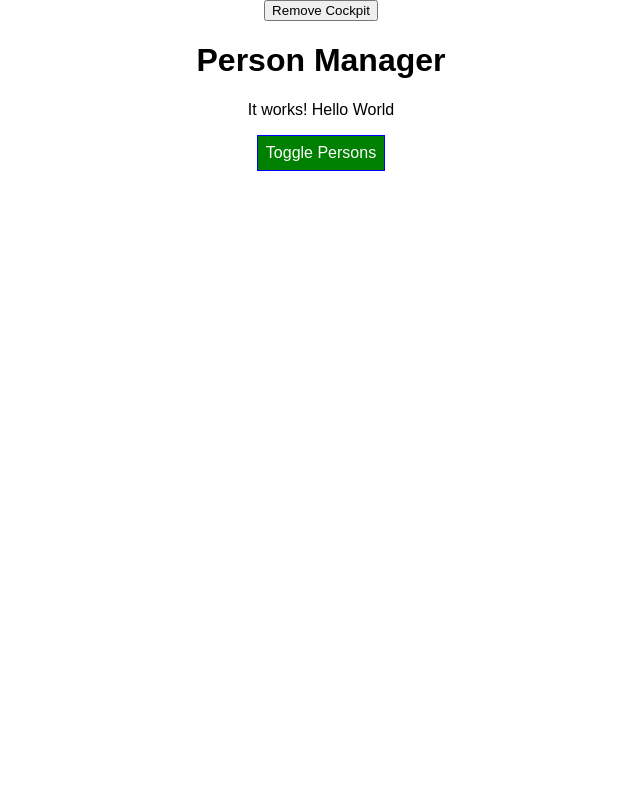
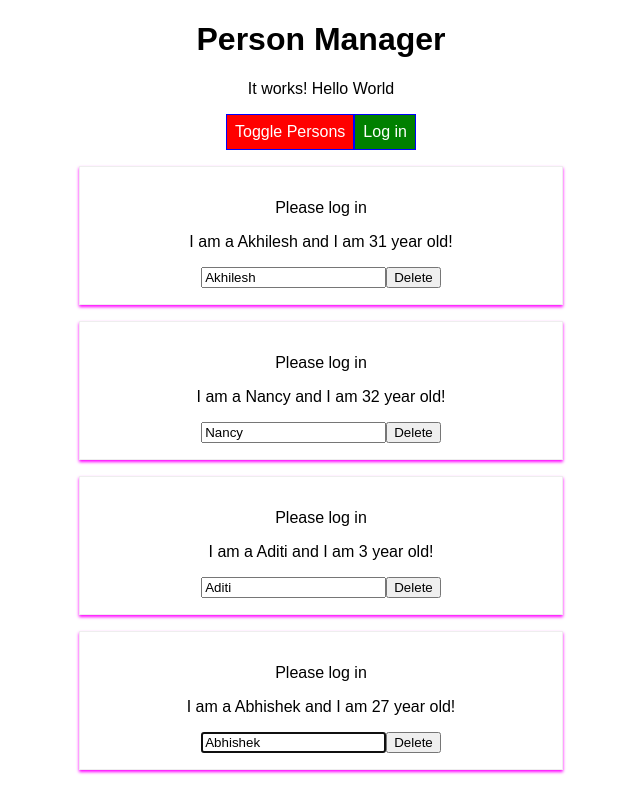
Before and after one commit to akhi0gupta007/sts-workspace, a React app in the folder react-complete-guide/: page / in a window 1280 px wide. Shown: the whole page, without its empty margins (319-959 px from the left). Built offline with nearby package versions, Linux system fonts and the light colour scheme.

Commit message:
Auth Context and props validation

```diff
--- a/react-complete-guide/package.json
+++ b/react-complete-guide/package.json
@@ -31,6 +31,7 @@
     "postcss-flexbugs-fixes": "3.2.0",
     "postcss-loader": "2.0.8",
     "promise": "8.0.1",
+    "prop-types": "^15.7.2",
     "radium": "^0.26.0",
     "raf": "3.4.0",
     "react": "^16.13.1",
--- a/react-complete-guide/src/components/Cockpit/Cockpit.js
+++ b/react-complete-guide/src/components/Cockpit/Cockpit.js
@@ -1,21 +1,28 @@
-import React,{useEffect} from "react";
+import React, { useEffect,useRef } from "react";
 import classes from "./Cockpit.css";
+import AuthContext from "../../context/auth-context"
 
 const cockpit = (props) => {
+
+  const toggleBtnRef = useRef(null);
+
   useEffect(() => {
-    console.log('[cockpit.js] useEffect ');
+    console.log("[cockpit.js] useEffect ");
+
+    //useEffect is react hook executes after parsing JSX
     //Http request. it is componentdidupdate and componentdidmount in one effect
     //Fake timeout
     //can have many useffect
-    const timer = setTimeout(() => {
-      alert('Saved data to cloud');
-    }, 2000);
+
+    // const timer = setTimeout(() => {
+    //   alert("Saved data to cloud");
+    // }, 2000);
+    toggleBtnRef.current.click();
     return () => {
-      clearTimeout(timer);
-      console.log('[cockpit.js] cleanup useEffect ');
-    }
-  }
-    , []);
+     // clearTimeout(timer);
+      console.log("[cockpit.js] cleanup goes here after render useEffect ");
+    };
+  }, []);
 
   const assignedClasses = [];
   let btnClass = [];
@@ -35,9 +42,13 @@ const cockpit = (props) => {
       {/* <button onClick={props.clicked} className={btnClass.join(' ')}></button>
             Alternative way of onClick method
             */}
-      <button onClick={() => props.clicked()} className={btnClass.join(" ")}>
+      <button ref={toggleBtnRef} onClick={() => props.clicked()} className={btnClass.join(" ")}>
         Toggle Persons
       </button>
+      <AuthContext.Consumer>
+       {(context) =>  <button onClick={context.login}>Log in</button>}
+      </AuthContext.Consumer>
+
     </div>
   );
 };
--- a/react-complete-guide/src/components/Persons/Person/Person.js
+++ b/react-complete-guide/src/components/Persons/Person/Person.js
@@ -1,27 +1,56 @@
 import React, { Component } from "react";
+import PropTypes from 'prop-types'
+
 import classes from "./Person.css";
 import Aux from "../../../hoc/Auxiliary";
 import withClass2 from "../../../hoc/withClass2";
+import AuthContext from "../../../context/auth-context";
 
 class Person extends Component {
+
+  constructor(props){
+    super(props);
+    this.inputElementRef = React.createRef();
+  }
+
+  componentDidMount(){
+   /*  this.inputElement.focus(); */
+   this.inputElementRef.current.focus(); //Generic way
+  }
+
   render() {
     console.log("[Person.js] rendering...");
 
     return (
       <Aux>
+        <AuthContext.Consumer>
+          {(context) =>
+            context.authenticated ? <p>Autheticated</p> : <p>Please log in</p>
+          }
+        </AuthContext.Consumer>
+
         <p>
           I am a {this.props.name} and I am {this.props.age} year old!
         </p>
         <p>{this.props.children}</p>
         <input
+          /*  ref={(inputEl) =>{this.inputElement = inputEl}} */
+          ref={this.inputElementRef}
           type="text"
           onChange={this.props.changed}
           defaultValue={this.props.name}
         />
         <button onClick={this.props.click}>Delete</button>
-        </Aux>
+      </Aux>
     );
   }
 }
 
+Person.propTypes = {
+  click: PropTypes.func,
+  name: PropTypes.string,
+  age: PropTypes.number,
+  changed:PropTypes.func
+};
+
 export default withClass2(Person,classes.Person);
--- a/react-complete-guide/src/containers/App.js
+++ b/react-complete-guide/src/containers/App.js
@@ -3,12 +3,12 @@ import classes from "./App.css";
 import Persons from "../components/Persons/Persons";
 import Cockpit from "../components/Cockpit/Cockpit";
 import WithClass from "../hoc/WithClass";
+import AuthContext from "../context/auth-context";
 
 class App extends Component {
-
-  constructor(props){
+  constructor(props) {
     super(props);
-    console.log('[App.js] constructor');
+    console.log("[App.js] constructor");
   }
 
   state = {
@@ -20,25 +20,26 @@ class App extends Component {
     ],
     otherStatus: "Guten morgen",
     showPersons: false,
-    showCockpit:true,
-    changeCounter:0
+    showCockpit: true,
+    changeCounter: 0,
+    autheticated: false,
   };
 
-  static getDerivedStateFromProps(props,state){
-    console.log('[App.js] getDerivedStateFromProps ',props);
+  static getDerivedStateFromProps(props, state) {
+    console.log("[App.js] getDerivedStateFromProps ", props);
     return state;
   }
 
-  componentDidMount(){
-    console.log('[App.js] componentDidMount ');
+  componentDidMount() {
+    console.log("[App.js] componentDidMount ");
   }
 
-  componentDidUpdate(){
-    console.log('[App.js] componentDidUpdate ');
+  componentDidUpdate() {
+    console.log("[App.js] componentDidUpdate ");
   }
 
-  shouldComponentUpdate(nextProps,nextState){
-    console.log('[App.js] shouldComponentUpdate');
+  shouldComponentUpdate(nextProps, nextState) {
+    console.log("[App.js] shouldComponentUpdate");
     return true;
   }
   // componentWillMount(){
@@ -76,22 +77,20 @@ class App extends Component {
     person.name = event.target.value;
     const persons = [...this.state.persons];
     persons[personIndex] = person;
-    console.log(this.state.changeCounter);
 
     /*    This approach below does not guarantee immediate state unstable_batchedUpdates, better way is below
+      This is better way when you are dependent on old State
     this.setState({
       persons: persons,
       changeCounter: this.state.changeCounter + 1,
     }); */
 
-    this.setState(
-      (prevState,props) => {
-        return{
-          persons:persons,
-          changeCounter : prevState.changeCounter + 1
-        }
-      }
-    );
+    this.setState((prevState, props) => {
+      return {
+        persons: persons,
+        changeCounter: prevState.changeCounter + 1,
+      };
+    });
   };
 
   togglePersonsHandler = () => {
@@ -101,8 +100,12 @@ class App extends Component {
     });
   };
 
+  loginHandler = () => {
+    this.setState({ autheticated: true });
+  };
+
   render() {
-    console.log('[App.js] render');
+    console.log("[App.js] render");
     let persons = null;
     if (this.state.showPersons) {
       persons = (
@@ -110,21 +113,29 @@ class App extends Component {
           persons={this.state.persons}
           clicked={this.deletePersonHandler}
           changed={this.nameChangeHandler}
+          isAuthenticated={this.state.autheticated}
         />
       );
     }
 
     return (
       <WithClass classes={classes.App}>
-        <button onClick={() => this.setState({showCockpit:false})}>Remove Cockpit</button>
-        {this.state.showCockpit?
+        {/*    <button onClick={() => this.setState({showCockpit:false})}>Remove Cockpit</button> */}
+
+        <AuthContext.Provider
+          value={{
+            authenticated: this.state.autheticated,
+            login: this.loginHandler,
+          }}
+        >
           <Cockpit
             title={this.props.appTitle}
             showPersons={this.state.showPersons}
             personsLength={this.state.persons.length}
             clicked={this.togglePersonsHandler}
-        /> : null}
+          />
           {persons}
+        </AuthContext.Provider>
       </WithClass>
     );
   }
--- /dev/null
+++ b/react-complete-guide/src/context/auth-context.js
@@ -0,0 +1,8 @@
+import React from "react";
+
+const authContext = React.createContext({
+  authenticated: false,
+  login: () => {},
+});
+
+export default authContext;
```
Lines whose indentation alone changed are shown as unchanged.
